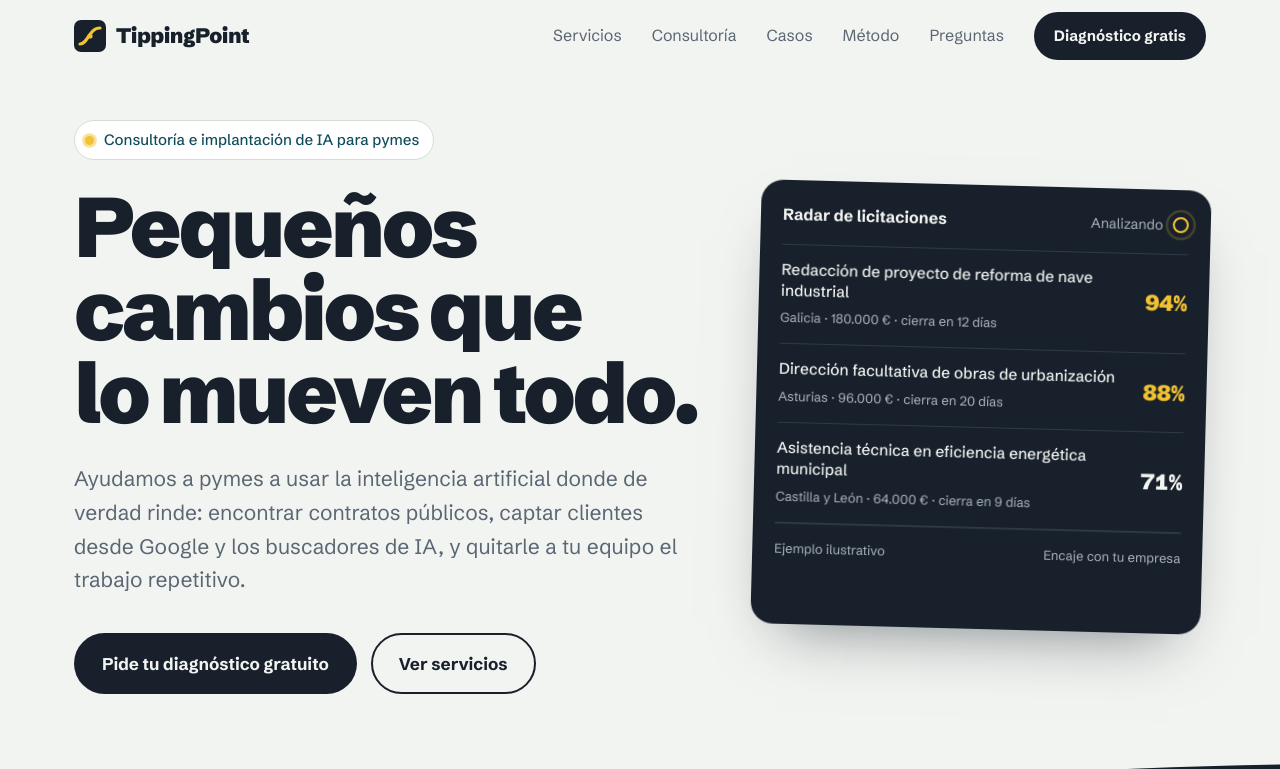
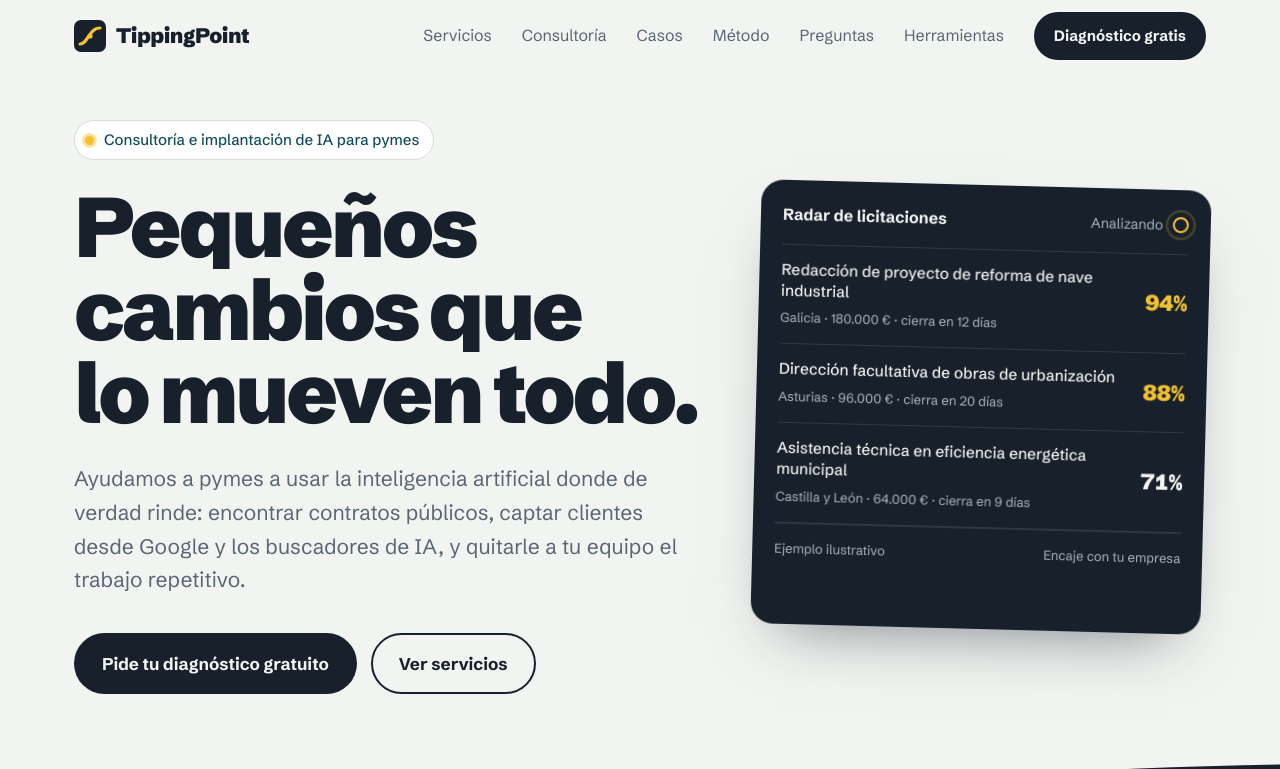
Before and after one commit to rokelinho/tippingpoint-web, a plain HTML site: page index.html in a window 1280 px wide. Shown: the top 769 px of the page. Drawn offline with Linux system fonts and the light colour scheme.

Commit message:
Enlazar Herramientas desde el menú y el pie

```diff
--- a/index.html
+++ b/index.html
@@ -344,6 +344,7 @@
       <a href="#casos">Casos</a>
       <a href="#metodo">Método</a>
       <a href="#faq">Preguntas</a>
+      <a href="/herramientas/">Herramientas</a>
       <a class="btn btn-main" href="#contacto">Diagnóstico gratis</a>
     </nav>
   </div>
@@ -698,6 +699,7 @@
         <ul>
           <li><a href="mailto:roque@tippingpoint.es">roque@tippingpoint.es</a></li>
           <li><a href="#contacto">Pedir diagnóstico</a></li>
+          <li><a href="/herramientas/">Herramientas gratuitas</a></li>
         </ul>
       </div>
     </div>
```
